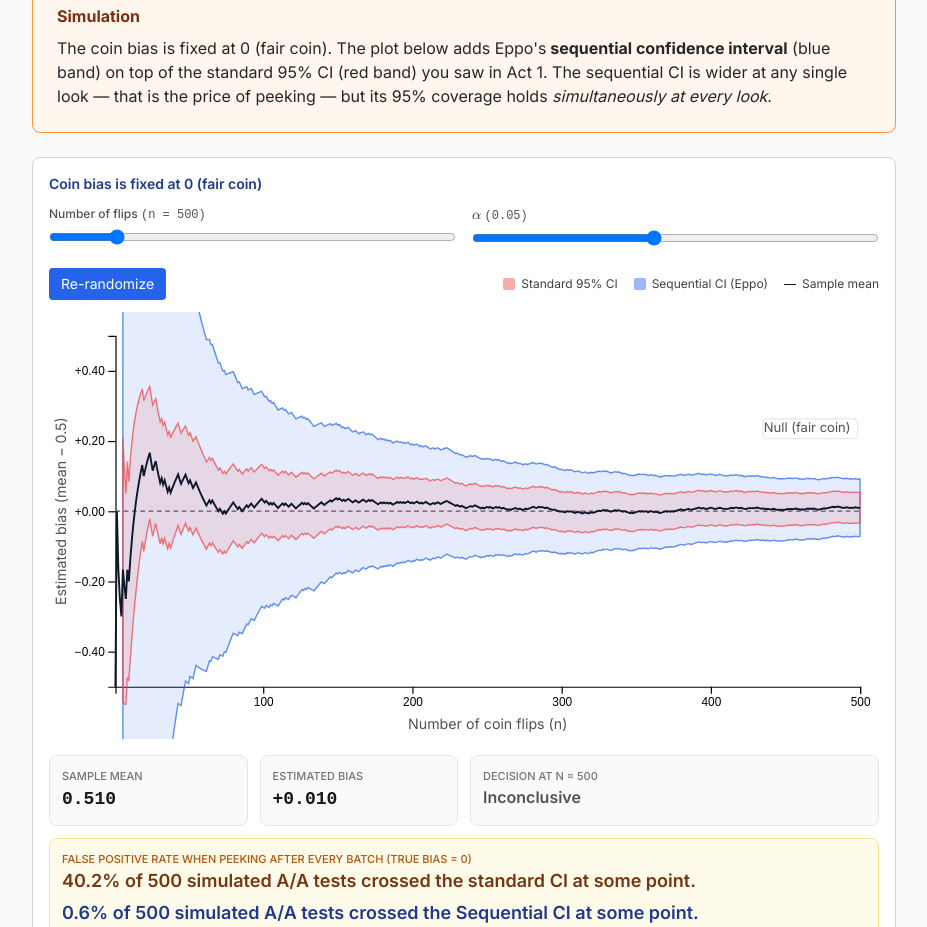
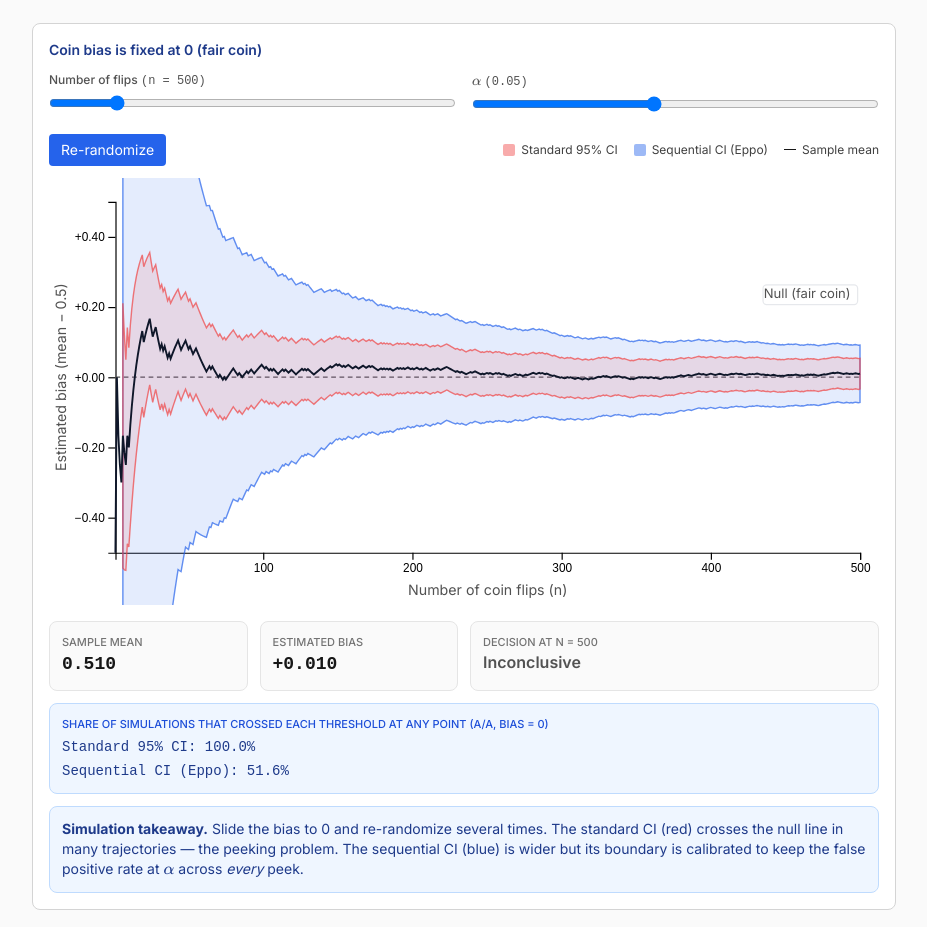
Before and after one commit to n-levy/sequential_testing, a Next.js app in the folder site/: page /short in a window 1280 px wide. Shown: the part 3820-4747 px from the top of the page, without its empty margins (288-1215 px from the left). Built offline with nearby package versions, Linux system fonts and the light colour scheme.

Commit message:
Act 3: Show simulation after methods, report share crossing each threshold for all methods

```diff
--- a/site/components/act3/Act3.tsx
+++ b/site/components/act3/Act3.tsx
@@ -88,9 +88,20 @@ export function Act3() {
           </Card>
         </div>
 
+
+        {/* ── Simulation: Share crossing each threshold ── */}
+        <h3 className="text-2xl font-bold text-neutral-900 mb-4">Simulation: Share Crossing Each Threshold</h3>
+        <div className="mb-10">
+          <CoinFlipMeanSim
+            layers={['fixed-ci', 'sequential-ci', 'pocock', 'obf', 'bonferroni']}
+            takeaway={<>
+              <strong>Simulation takeaway.</strong> For each method, this shows the share of 500 simulated A/A tests (fair coin) that crossed the respective threshold at any point. This demonstrates how each correction controls the false positive rate under peeking.
+            </>}
+          />
+        </div>
+
         {/* ── Head-to-Head Comparison ── */}
         <h3 className="text-2xl font-bold text-neutral-900 mb-4">Comparison</h3>
-
         <div className="overflow-x-auto mb-6">
           <table className="w-full min-w-[640px] text-sm border-collapse border border-neutral-300">
             <thead>
--- a/site/components/shared/CoinFlipMeanSim.tsx
+++ b/site/components/shared/CoinFlipMeanSim.tsx
@@ -152,19 +152,86 @@ export function CoinFlipMeanSim({
   // Trajectory recomputed automatically whenever the controls change.
   const traj = useMemo(() => simulateTrajectory(n, pHeads, seed), [n, pHeads, seed])
 
-  // Peeking-FPR stats, gated by prop. Recomputed on n / α change only.
-  const [peekFPR, setPeekFPR] = useState<number | null>(null)
-  const [peekSeqFPR, setPeekSeqFPR] = useState<number | null>(null)
+  // For each enabled method, compute the share of simulations that crossed its threshold at any point.
+  const [crossStats, setCrossStats] = useState<Record<SimLayer, number | null>>({
+    'fixed-ci': null,
+    'sequential-ci': null,
+    'pocock': null,
+    'obf': null,
+    'bonferroni': null,
+  })
   useEffect(() => {
-    if (!showPeekStats) return
-    setPeekFPR(null)
-    setPeekSeqFPR(null)
-    const id = setTimeout(() => {
-      setPeekFPR(computePeekFPR(n, alpha, seed * 7919))
-      setPeekSeqFPR(computePeekSeqFPR(n, alpha, seed * 7919))
+    let cancelled = false
+    setCrossStats({
+      'fixed-ci': null,
+      'sequential-ci': null,
+      'pocock': null,
+      'obf': null,
+      'bonferroni': null,
+    })
+    setTimeout(() => {
+      const results: Record<SimLayer, number> = {
+        'fixed-ci': 0,
+        'sequential-ci': 0,
+        'pocock': 0,
+        'obf': 0,
+        'bonferroni': 0,
+      }
+      for (const layer of layers) {
+        let fpCount = 0
+        for (let s = 0; s < PEEK_N_SIMS; s++) {
+          const rand = mulberry32(seed * 7919 + s + 10000 * Object.keys(LAYER_STYLE).indexOf(layer))
+          let sum = 0
+          let crossed = false
+          for (let i = 1; i <= n && !crossed; i++) {
+            sum += rand() < 0.5 ? 1 : 0
+            // Only check at scheduled looks (for group sequential methods)
+            let check = true
+            if (layer === 'pocock' || layer === 'obf' || layer === 'bonferroni') {
+              const step = Math.floor(n / N_LOOKS)
+              if (i % step !== 0 && i !== n) check = false
+            }
+            if (!check) continue
+            const m = sum / i
+            const se = Math.sqrt(Math.max(m * (1 - m), 1e-4) / i)
+            let bound = 0
+            switch (layer) {
+              case 'fixed-ci': {
+                const z = alpha === 0.05 ? Z_975 : 1.96
+                bound = z * se
+                break
+              }
+              case 'sequential-ci': {
+                bound = sequentialHalfWidth(i, se, alpha, n)
+                break
+              }
+              case 'pocock': {
+                bound = POCOCK_C * se
+                break
+              }
+              case 'obf': {
+                bound = OBF_C * Math.sqrt(n / i) * se
+                break
+              }
+              case 'bonferroni': {
+                const aPer = alpha / N_LOOKS
+                const t = Math.sqrt(-2 * Math.log(aPer / 2))
+                const zB = t - (2.515517 + 0.802853 * t + 0.010328 * t * t) /
+                  (1 + 1.432788 * t + 0.189269 * t * t + 0.001308 * t * t * t)
+                bound = zB * se
+                break
+              }
+            }
+            if (Math.abs(m - 0.5) > bound) crossed = true
+          }
+          if (crossed) fpCount++
+        }
+        results[layer] = fpCount / PEEK_N_SIMS
+      }
+      if (!cancelled) setCrossStats(results)
     }, 50)
-    return () => clearTimeout(id)
-  }, [showPeekStats, n, alpha, seed])
+    return () => { cancelled = true }
+  }, [layers, n, alpha, seed])
 
   // Compute the per-step CI half-width for each enabled layer.
   const bands = useMemo(() => {
@@ -443,26 +510,19 @@ export function CoinFlipMeanSim({
             <div className={`text-base font-semibold ${decision.color}`}>{decision.label}</div>
           </div>
         )}
-        {showPeekStats && (
-          <div className="bg-amber-50 border border-amber-200 rounded-lg p-3 col-span-2 sm:col-span-4">
-            <div className="text-[11px] font-medium text-amber-700 uppercase">
-              False positive rate when peeking after every batch (true bias = 0)
+        {/* Show share crossing each enabled threshold at any point */}
+        {layers.length > 1 && (
+          <div className="bg-blue-50 border border-blue-200 rounded-lg p-3 col-span-2 sm:col-span-4">
+            <div className="text-[11px] font-medium text-blue-700 uppercase mb-1">
+              Share of simulations that crossed each threshold at any point (A/A, bias = 0)
             </div>
-            <div className="text-lg font-semibold text-amber-900">
-              {peekFPR == null
-                ? 'Computing…'
-                : `${(peekFPR * 100).toFixed(1)}% of ${PEEK_N_SIMS} simulated A/A tests crossed the standard CI at some point.`}
-            </div>
-            <div className="text-lg font-semibold text-blue-900 mt-1">
-              {peekSeqFPR == null
-                ? 'Computing…'
-                : `${(peekSeqFPR * 100).toFixed(1)}% of ${PEEK_N_SIMS} simulated A/A tests crossed the Sequential CI at some point.`}
-            </div>
-            <div className="text-xs text-amber-800 mt-1">
-              {bias === 0
-                ? `Compare with the alpha of ${(alpha * 100).toFixed(0)}% — peeking inflates the error rate well beyond what a single look would give.`
-                : 'With nonzero bias, this is not a false positive rate but the probability of crossing the standard or sequential CI at some point.'}
-            </div>
+            <ul className="text-sm text-blue-900 font-mono space-y-1">
+              {layers.map(layer => (
+                <li key={layer}>
+                  {LAYER_STYLE[layer].label}: {crossStats[layer] == null ? 'Computing…' : `${(crossStats[layer]! * 100).toFixed(1)}%`}
+                </li>
+              ))}
+            </ul>
           </div>
         )}
       </div>
```
